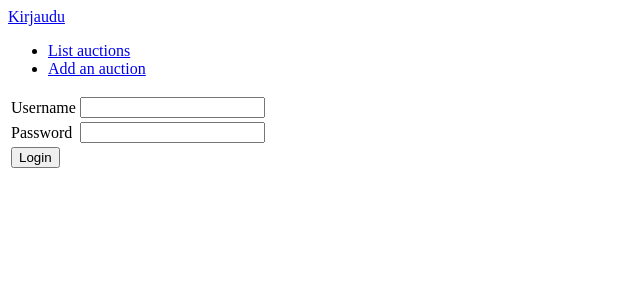
After one commit to hannuorn/Huutokauppa, a Flask app: page /auth/login in a window 1280 px wide. The commit adds this page. Shown: the top 300 px of the page, without its empty margins (0-640 px from the left). Run offline with Flask 2, Linux system fonts and the light colour scheme.

Commit message:
Kirjautuminen ja uloskirjautuminen

```diff
--- /dev/null
+++ b/application/auth/forms.py
@@ -0,0 +1,9 @@
+from flask_wtf import FlaskForm
+from wtforms import PasswordField, StringField
+
+class LoginForm(FlaskForm):
+    username = StringField("Username")
+    password = PasswordField("Password")
+
+    class Meta:
+        csrf = False
--- /dev/null
+++ b/application/auth/views.py
@@ -0,0 +1,30 @@
+from flask import render_template, request, redirect, url_for
+from flask_login import login_user, logout_user
+
+from application import app
+from application.auth.models import User
+from application.auth.forms import LoginForm
+
+@app.route("/auth/login", methods = ["GET", "POST"])
+def auth_login():
+
+    if request.method == "GET":
+        return render_template("auth/loginform.html", form = LoginForm())
+
+    form = LoginForm(request.form)
+
+    # mahdolliset validoinnit
+
+    user = User.query.filter_by(username=form.username.data, password=form.password.data).first()
+    if not user:
+        return render_template("auth/loginform.html", form = form,
+                               error = "No such username or password")
+
+    login_user(user)
+    return redirect(url_for("index"))
+
+
+@app.route("/auth/logout")
+def auth_logout():
+    logout_user()
+    return redirect(url_for("index"))
--- /dev/null
+++ b/application/templates/auth/loginform.html
@@ -0,0 +1,29 @@
+{% extends "layout.html" %}
+
+{% block body %}
+{{ error }}
+<form method="POST" action="{{ url_for('auth_login') }}">
+  <table>
+    <tr>
+      <td>
+	{{ form.username.label }}
+      </td>
+      <td>
+	{{ form.username }}
+      </td>
+    </tr>
+    <tr>
+      <td>
+	{{ form.password.label }}
+      </td>
+      <td>
+	{{ form.password }}
+      </td>
+    </tr>
+    <tr>
+      <td colspan="2">
+	<input type="submit" value="Login"/>
+      </td>
+    </tr>
+</form>
+{% endblock %}
--- a/application/templates/layout.html
+++ b/application/templates/layout.html
@@ -6,6 +6,15 @@
   </head>
 
   <body>
+    {% if current_user.is_authenticated %}
+    <p>
+      Kirjautunut nimellä {{ current_user.name }}. <a href="{{ url_for('auth_logout') }}">Kirjaudu ulos</a>
+    </p>
+    {% else %}
+    <a href="{{ url_for('auth_login') }}">Kirjaudu</a>
+    {% endif %}
+
+
     <ul>
       <li><a href="{{ url_for('auctions_index') }}">List auctions</a></li>
       <li><a href="{{ url_for('auctions_form') }}">Add an auction</a></li>
```
Also changed, not shown: application/__init__.py (+21 -0 lines), application/auth/models.py (added, +31 -0 lines).
